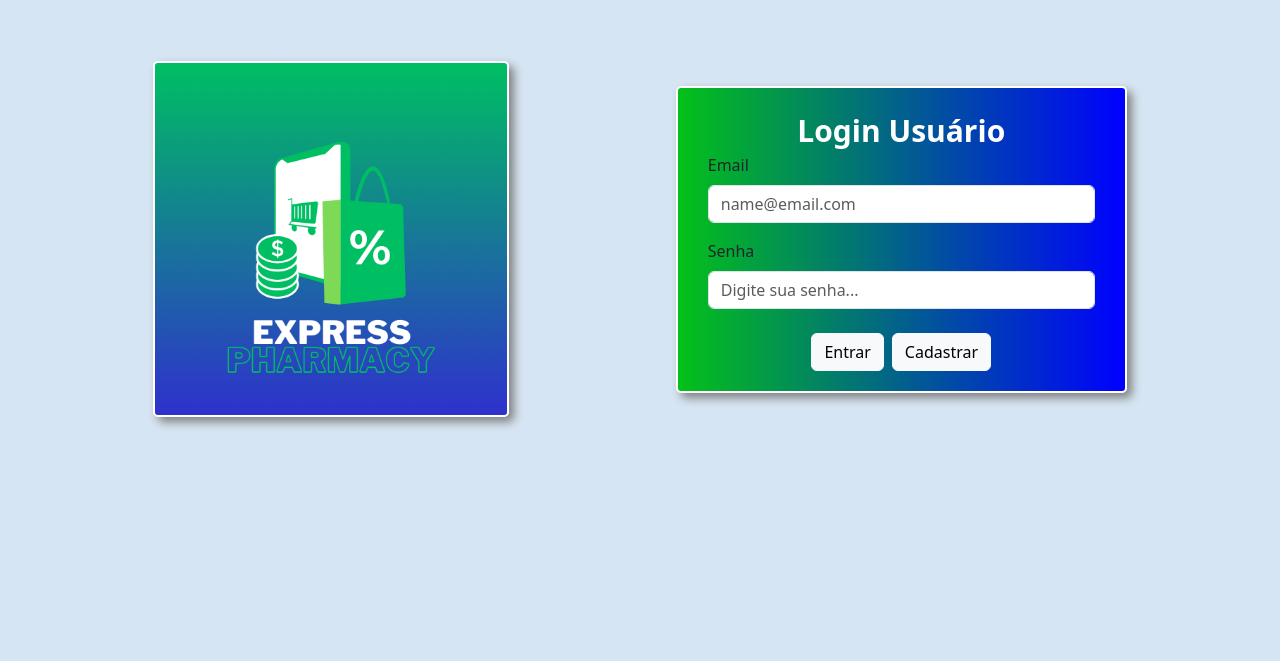
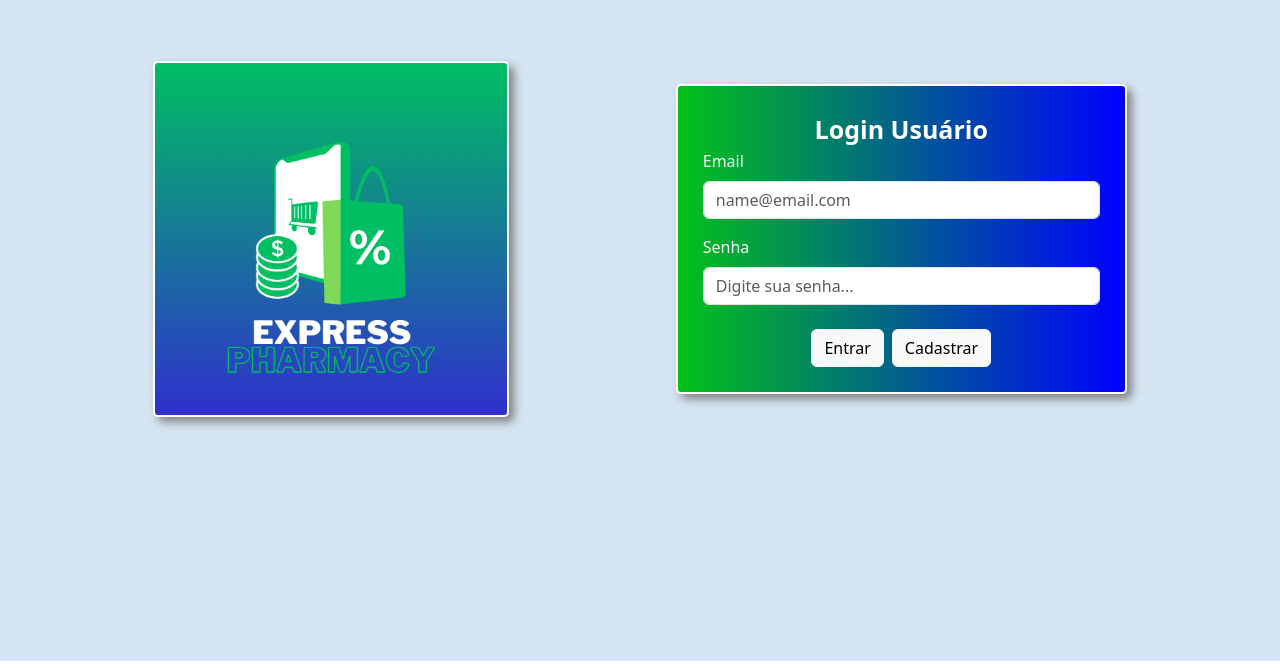
Before and after one commit to FullStack-Itaguacu/M3P-FrontEnd-Squad1, a React (Vite) app in the folder User/: page / in a window 1280 px wide. Shown: the part 131-800 px from the top of the page. Built offline with nearby package versions, Linux system fonts and the light colour scheme.

Commit message:
update pages css module

```diff
--- a/User/src/components/FormularioLogin/formularioLogin.css
+++ b/User/src/components/FormularioLogin/Formulario.module.css
@@ -1,20 +1,20 @@
-.form {
+.loginForm {
     background: linear-gradient(to right, rgb(3, 193, 25), blue);
     border: 2px #ffffff solid;
     border-radius: 5px;
-    padding: 20px 30px ;
+    padding: 25px 25px ;
     box-shadow: 5px 5px 10px grey;
     transition: 0,6s ease-in-out;
 }
 
-.form:hover {
+.loginForm:hover {
     box-shadow: 10px 10px 15px grey;
     transition: 0,6s ease-in-out;
 }
 
-.text-title {
+.textTitle {
     text-align: center;
-    font-size: 30px;
+    font-size: 25px;
     font-weight: 700;
     color: white;
 }
--- a/User/src/components/FormularioLogin/FormularioLogin.jsx
+++ b/User/src/components/FormularioLogin/FormularioLogin.jsx
@@ -1,7 +1,7 @@
 import { useContexto } from "../../context/useContexto";
 
 import { Container, Button, Form, Row, Col, Stack } from "react-bootstrap";
-import "./formularioLogin.css";
+import styles from "./Formulario.module.css";
 
 function FormularioLogin() {
   const { loginUser } = useContexto();
@@ -15,13 +15,13 @@ function FormularioLogin() {
   };
 
   return (
-    <Container className="form">
+    <Container className={styles.loginForm}>
       <Row>
         <Col>
           <Form onSubmit={handleSubmit}>
-            <div className="text-title">Login Usuário</div>
+            <div className={styles.textTitle}>Login Usuário</div>
             <Form.Group className="mb-3" controlId="Login.email">
-              <Form.Label>Email</Form.Label>
+              <Form.Label className="text-light">Email</Form.Label>
               <Form.Control
                 type="email"
                 placeholder="name@email.com"
@@ -29,7 +29,7 @@ function FormularioLogin() {
               />
             </Form.Group>
             <Form.Group className="mb-3" controlId="Login.senha">
-              <Form.Label>Senha</Form.Label>
+              <Form.Label className="text-light">Senha</Form.Label>
               <Form.Control
                 type="password"
                 placeholder="Digite sua senha..."
--- a/User/src/pages/Login/Login.jsx
+++ b/User/src/pages/Login/Login.jsx
@@ -1,14 +1,14 @@
 import FormularioLogin from "../../components/FormularioLogin/FormularioLogin";
 import { Row, Col, Container, Image } from "react-bootstrap";
-import "./login.css"
+import styles from "./Login.module.css"
 
 function Login() {
   return (
-    <div className="login">
+    <div className={styles.loginStyle}>
     <Container className="justify-content-md-center">
     <Row style={{ height: "80vh" }} className="align-items-center">
         <Col md={4} className="mx-auto align-itens-center">
-            <Image className="img" src={"/logo.png"} fluid />
+            <Image className={styles.imgStyle} src={"/logo.png"} fluid />
         </Col>
         <Col md={5} className="mx-auto align-items-center">
             <FormularioLogin  />
--- a/User/src/pages/Login/login.css
+++ b/User/src/pages/Login/Login.module.css
@@ -1,17 +1,17 @@
-.login {
+.loginStyle {
     background-color: rgb(214, 229, 243);
     padding-bottom: 8%;
     padding-top: 50px;
 }
 
-.img {
+.imgStyle {
     border-radius: 5px;
     border: 2px #ffffff solid;
     box-shadow: 5px 5px 10px grey;
     transition: 0,6s ease-in-out;
 }
 
-.img:hover {
+.imgStyle:hover {
     box-shadow: 10px 10px 15px grey;
     transition: 0,6s ease-in-out;
 }
```
Also changed, not shown: User/src/components/Header/Header.module.css (+7 -0 lines).
